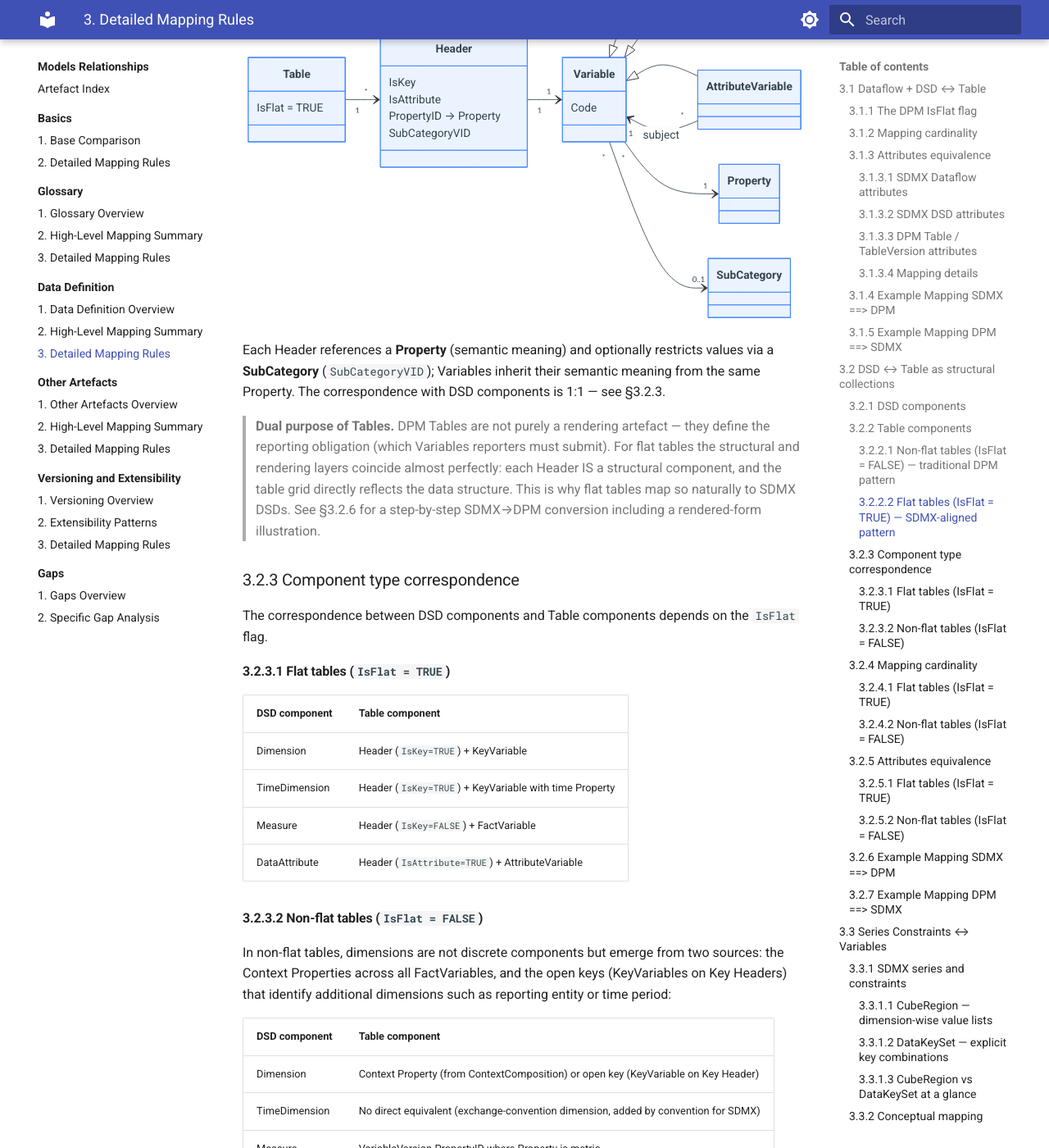
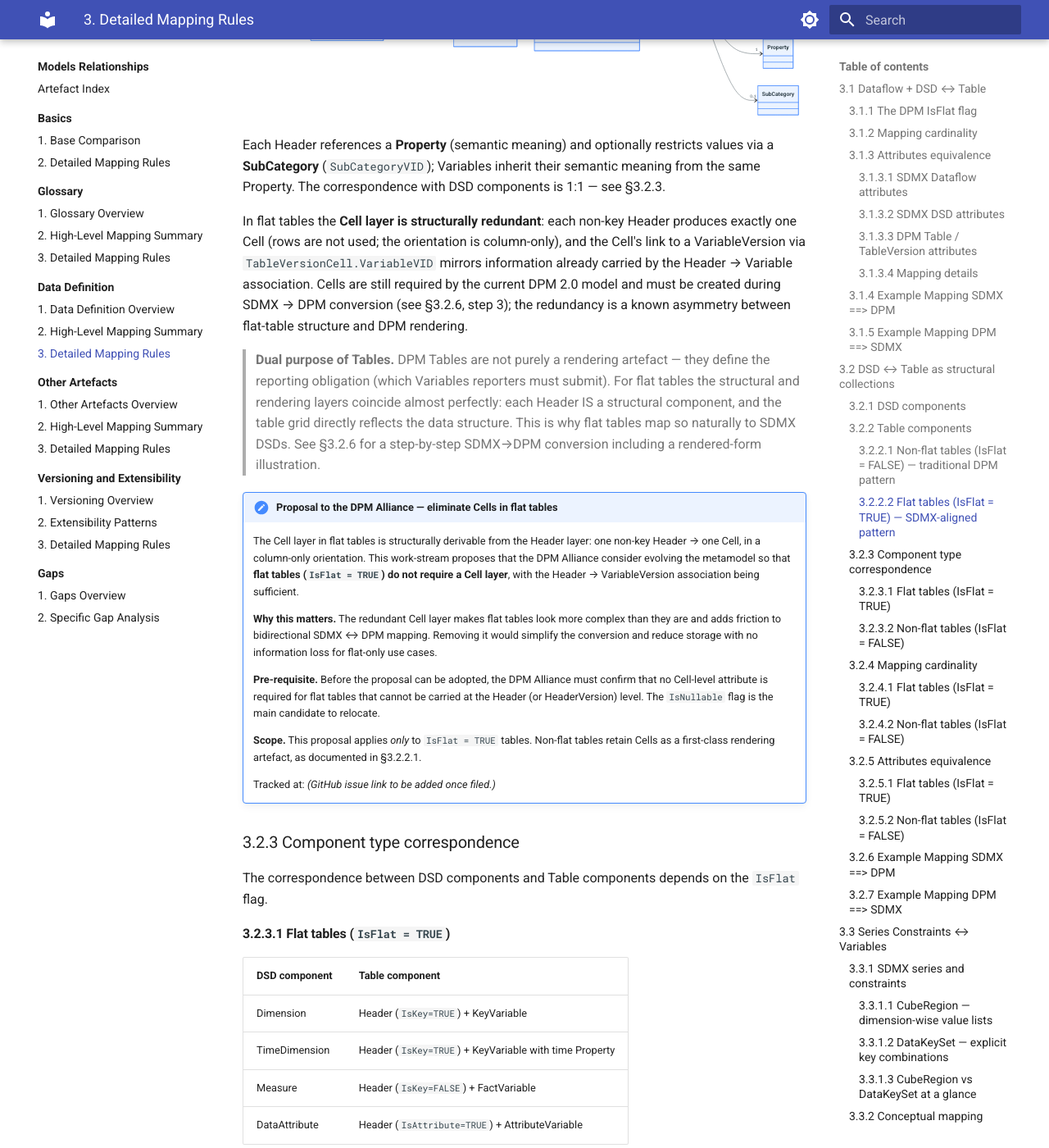
Before and after one commit to sdmx-twg/wp-sdmx-dpm, an MkDocs documentation site: the page built from docs/models-relationships/02_data_definition/03_detailed_mapping_rules.md, in a window 1280 px wide and 1400 px high, scrolled down 13190 px. Shown: the whole window at 82% size. Built offline with MkDocs 1.6.1 and Material for MkDocs 9.7.7, drawn with Linux system fonts in a browser that asks for light colours; some of the changed text lies outside the part shown.

Commit message:
docs: clarify Cell layer in flat tables and propose elimination to DPM Alliance
Add Cell and TableVersionCell to the §3.2.2.2 flat-table conceptual diagram
so readers understand that Cells are still created (one Header → one Cell)
even though they are structurally redundant in the flat-table case.

Add an admonition formally proposing to the DPM Alliance that flat tables
drop the Cell layer, with justification, prerequisites, and scope. The
work-stream tracks this as a metamodel-evolution recommendation.

Co-Authored-By: Claude Opus 4.7 (1M context) <noreply@anthropic.com>

````diff
--- a/docs/models-relationships/02_data_definition/03_detailed_mapping_rules.md
+++ b/docs/models-relationships/02_data_definition/03_detailed_mapping_rules.md
@@ -466,7 +466,7 @@ Attributes are identified separately via AttributeVariables (`IsAttribute = TRUE
 
 Flat tables *are* organised as a collection of typed components, mirroring the DSD directly. There are no Contexts: each Header declares its role through flags (`IsKey`, `IsAttribute`) and references a Property via `PropertyID`:
 
-> *Conceptual diagram — versioning (Table/TableVersion, Header/HeaderVersion) is omitted for simplicity.*
+> *Conceptual diagram — versioning (Table/TableVersion, Header/HeaderVersion) is omitted for simplicity. Cells and TableVersionCell are shown to make the rendering layer explicit; see §3.2.6 for the full picture.*
 
 ```mermaid
 classDiagram
@@ -479,6 +479,13 @@ classDiagram
       IsAttribute
       PropertyID → Property
       SubCategoryVID
+    }
+    class Cell {
+      ColumnID → Header
+    }
+    class TableVersionCell {
+      VariableVID → VariableVersion
+      IsNullable
     }
     class Variable {
       Code
@@ -498,11 +505,27 @@ classDiagram
     Variable "*" --> "1" Property
     Variable "*" --> "0..1" SubCategory
     AttributeVariable "*" --> "1" Variable : subject
+    Header "1" --> "0..1" Cell : non-key Headers only
+    Cell "1" --> "1" TableVersionCell
+    TableVersionCell --> Variable : VariableVID
 ```
 
 Each Header references a **Property** (semantic meaning) and optionally restricts values via a **SubCategory** (`SubCategoryVID`); Variables inherit their semantic meaning from the same Property. The correspondence with DSD components is 1:1 — see §3.2.3.
 
+In flat tables the **Cell layer is structurally redundant**: each non-key Header produces exactly one Cell (rows are not used; the orientation is column-only), and the Cell's link to a VariableVersion via `TableVersionCell.VariableVID` mirrors information already carried by the Header → Variable association. Cells are still required by the current DPM 2.0 model and must be created during SDMX → DPM conversion (see §3.2.6, step 3); the redundancy is a known asymmetry between flat-table structure and DPM rendering.
+
 > **Dual purpose of Tables.** DPM Tables are not purely a rendering artefact — they define the reporting obligation (which Variables reporters must submit). For flat tables the structural and rendering layers coincide almost perfectly: each Header IS a structural component, and the table grid directly reflects the data structure. This is why flat tables map so naturally to SDMX DSDs. See §3.2.6 for a step-by-step SDMX→DPM conversion including a rendered-form illustration.
+
+!!! note "Proposal to the DPM Alliance — eliminate Cells in flat tables"
+    The Cell layer in flat tables is structurally derivable from the Header layer: one non-key Header → one Cell, in a column-only orientation. This work-stream proposes that the DPM Alliance consider evolving the metamodel so that **flat tables (`IsFlat = TRUE`) do not require a Cell layer**, with the Header → VariableVersion association being sufficient.
+
+    **Why this matters.** The redundant Cell layer makes flat tables look more complex than they are and adds friction to bidirectional SDMX ↔ DPM mapping. Removing it would simplify the conversion and reduce storage with no information loss for flat-only use cases.
+
+    **Pre-requisite.** Before the proposal can be adopted, the DPM Alliance must confirm that no Cell-level attribute is required for flat tables that cannot be carried at the Header (or HeaderVersion) level. The `IsNullable` flag is the main candidate to relocate.
+
+    **Scope.** This proposal applies *only* to `IsFlat = TRUE` tables. Non-flat tables retain Cells as a first-class rendering artefact, as documented in §3.2.2.1.
+
+    Tracked at: *(GitHub issue link to be added once filed.)*
 
 ### 3.2.3 Component type correspondence
 
````
